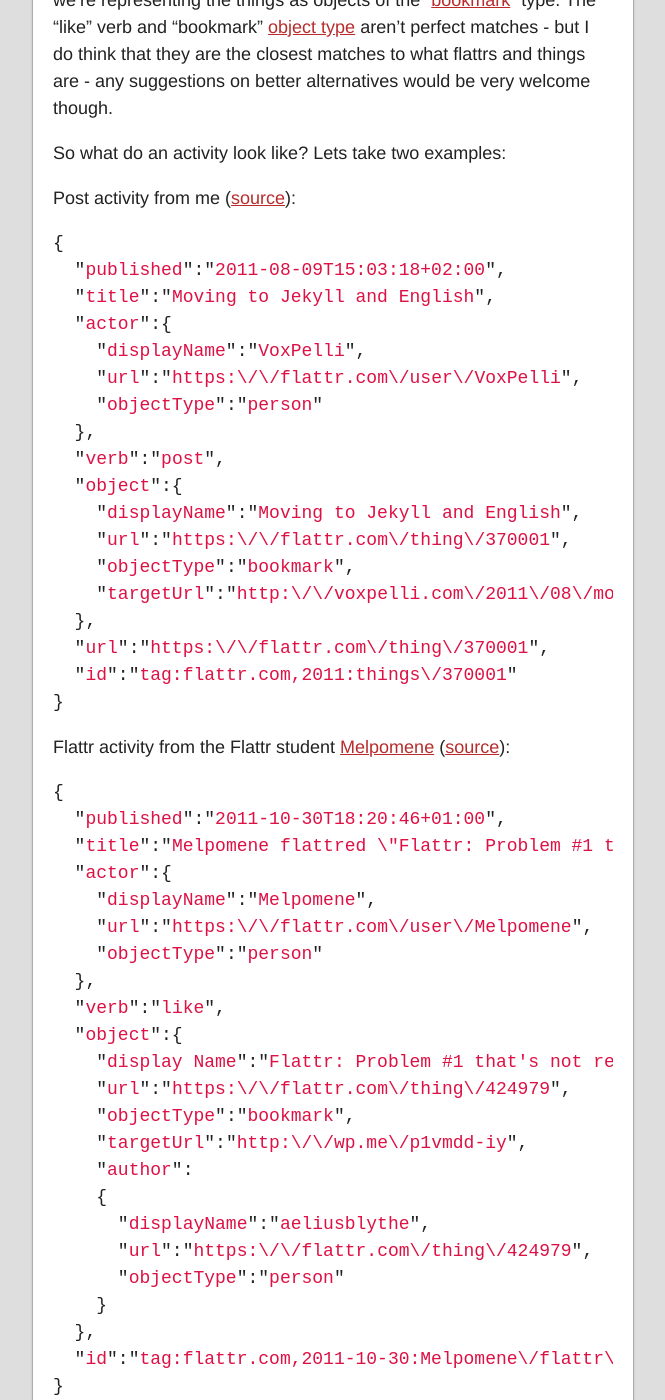
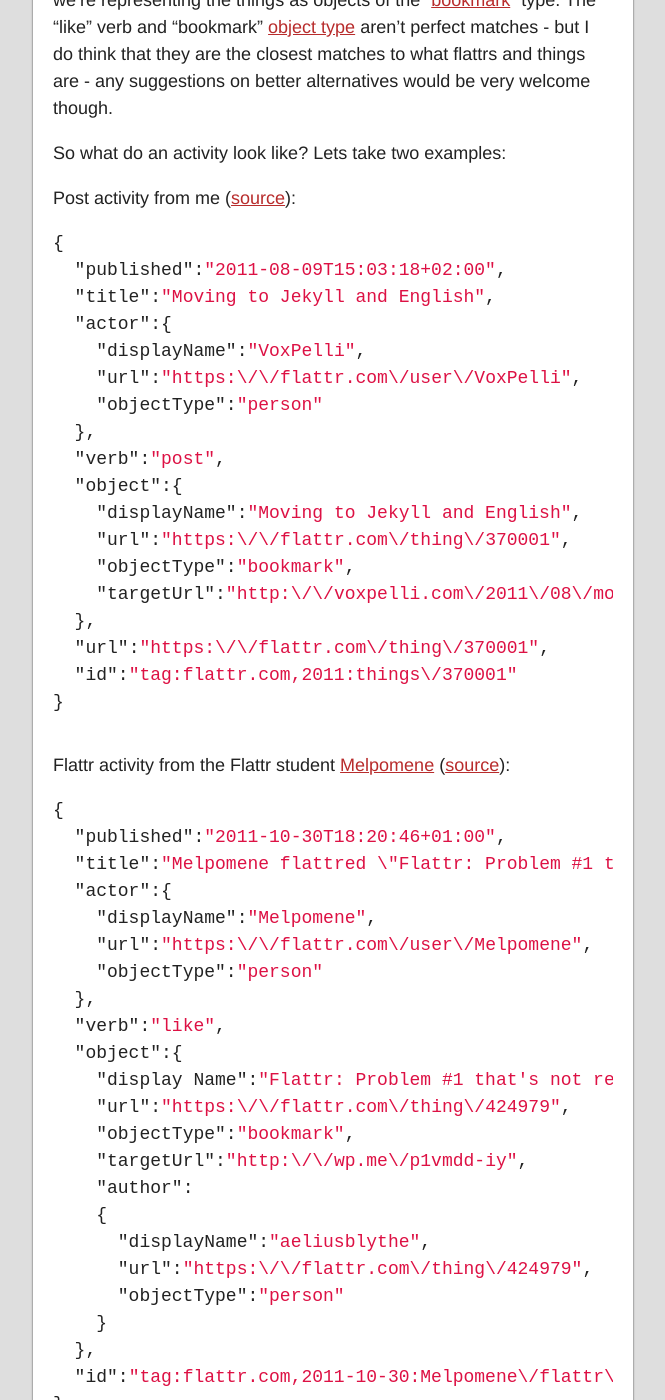
Before and after one commit to voxpelli/voxpelli.github.com, a Jekyll site: the page built from _posts/2011-10-31-activity-streams-flattr-api.md, in a window 1280 px wide and 1400 px high, scrolled down 819 px. Shown: the whole window, without its empty margins (307-972 px from the left). Built offline with Jekyll 4.4.1, drawn with Linux system fonts in a browser that asks for light colours; comment, search, counter and statistics services are not loaded.

Commit message:
Change syntax highlighter

````diff
--- a/_config.yml
+++ b/_config.yml
@@ -1,6 +1,6 @@
 permalink: /:categories/:year/:month/:title/
 markdown: kramdown
-highlighter: pygments
+highlighter: rouge
 relative_permalinks: false
 base_url: http://voxpelli.com
 push_hub: http://voxpelli.superfeedr.com/
--- a/_posts/2011-10-31-activity-streams-flattr-api.md
+++ b/_posts/2011-10-31-activity-streams-flattr-api.md
@@ -15,7 +15,7 @@
 
 Post activity from me ([source](https://api.flattr.com/rest/v2/users/voxpelli/things.as)):
 
-{% highlight js %}
+```json
 {
   "published":"2011-08-09T15:03:18+02:00",
   "title":"Moving to Jekyll and English",
@@ -34,11 +34,11 @@
   "url":"https:\/\/flattr.com\/thing\/370001",
   "id":"tag:flattr.com,2011:things\/370001"
 }
-{% endhighlight %}
+```
 
 Flattr activity from the Flattr student [Melpomene](https://flattr.com/profile/Melpomene) ([source](https://api.flattr.com/rest/v2/users/melpomene/flattrs.as)):
 
-{% highlight js %}
+```json
 {
   "published":"2011-10-30T18:20:46+01:00",
   "title":"Melpomene flattred \"Flattr: Problem #1 that's not really a problem\"",
@@ -62,6 +62,6 @@
   },
   "id":"tag:flattr.com,2011-10-30:Melpomene\/flattr\/424979"
 }
-{% endhighlight %}
+```
 
 I hope we can extend these feeds in the future to make them even more useful. If you have any feedback or just want to tell how awesome these feeds are, then please contact me. I'm on [Twitter](http://twitter.com/voxpelli), [Google+](https://plus.google.com/114892733479367518317) and e-mail: [pelle@kodfabrik.se](mailto:pelle@kodfabrik.se)
````
Also changed, not shown: _posts/2012-04-27-server-controlled-ajax-at-flattr.md (+2 -2 lines), _posts/2015-01-05-pubsub-with-postgres-and-node-js.md (+2 -2 lines).
